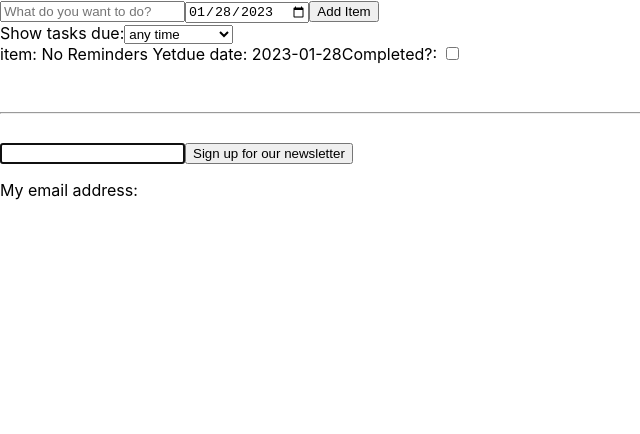
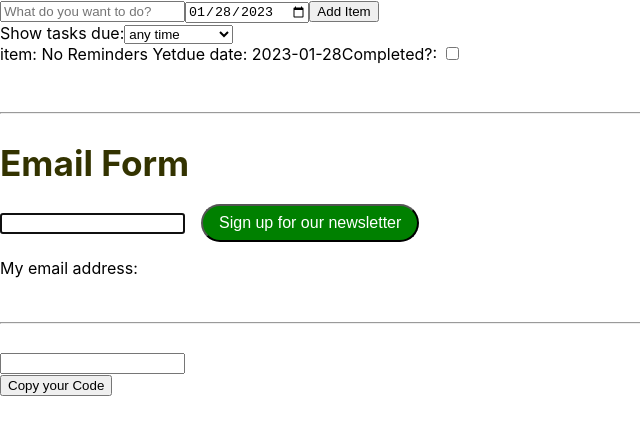
Before and after one commit to godsononah/reminders-app, a React (Create React App) app: page / in a window 1280 px wide. Shown: the top 434 px of the page, without its empty margins (0-640 px from the left). Built offline with nearby package versions, Linux system fonts and the light colour scheme.

Commit message:
New changes

```diff
--- a/package.json
+++ b/package.json
@@ -10,6 +10,7 @@
     "react": "^18.2.0",
     "react-dom": "^18.2.0",
     "react-scripts": "5.0.1",
+    "styled-components": "^5.3.6",
     "web-vitals": "^2.1.4"
   },
   "scripts": {
--- /dev/null
+++ b/src/CodeDisplay.js
@@ -0,0 +1,33 @@
+import React, { Component } from "react";
+
+class CodeDisplay extends Component {
+    constructor(props) {
+        super(props);
+        this.state = { message: '' };
+
+        this.codeField = React.createRef();
+        this.copyCode = this.copyCode.bind(this);
+    }
+
+    componentDidUpdate() {
+        setTimeout(() => this.setState({ message: '' }), 3000);
+    }
+
+    copyCode() {
+        this.codeField.current.select ();
+        document.execCommand('copy');
+        this.setState({ message: 'code copied!' });
+    }
+
+    render() {
+        return (
+            <>
+                <input value={this.props.yourCode}
+                       ref={this.codeField} /> {this.state.message}<br />
+                <button onClick={this.copyCode}>Copy your Code</button>
+            </>
+        )
+    }
+}
+
+export default CodeDisplay;
--- a/src/TestForm.js
+++ b/src/TestForm.js
@@ -1,5 +1,8 @@
 import { useState } from "react";
 import TestFormInput from "./TestFormInput";
+import CodeDisplay from "./CodeDisplay";
+import styles from "./test-form.module.css";
+import styled from "styled-components";
 
 function TestForm(props) {
     const [emailAddress, setEmailAddress] = useState('');
@@ -7,11 +10,23 @@ function TestForm(props) {
         setEmailAddress(e.target.value);
     }
 
+    const Heading = styled.h1 `
+        width: 50;
+        margin: 0 auto;
+        font-size: 2.2em;
+        color: #333300;`
+
     return (
         <form>
+            <Heading>Email Form</Heading>
+            <br />
             <TestFormInput handleEmailChange={handleEmailChange} emailAddress={emailAddress} />
-            <button>Sign up for our newsletter</button>
-            <p>My email address: {emailAddress}</p>
+            <button style={{color: "white", fontSize: "1em", backgroundColor: "green", borderRadius: "3em", padding: ".5em 1em", marginLeft: "1em"}}>Sign up for our newsletter</button>
+            <p>My email address: <span className={styles.redText}>{emailAddress}</span></p>
+            <br />
+            <hr />
+            <br />
+            <CodeDisplay />
         </form>
     )
 }
--- a/src/TestFormInput.js
+++ b/src/TestFormInput.js
@@ -12,7 +12,10 @@ class TestFormInput extends Component {
 
     render() {
         return (
-            <input onChange={this.props.handleEmailChange} value={this.props.emailAddress} type="text" name="emailAddress" ref={this.textView} />
+            <input onChange={this.props.handleEmailChange}
+                   value={this.props.emailAddress}
+                   type="text" name="emailAddress"
+                   ref={this.textView} />
         )
     }
 }
--- /dev/null
+++ b/src/test-form.module.css
@@ -0,0 +1,7 @@
+.bigText {
+    font-size: 4em;
+}
+
+.redText {
+    color: #ff0000;
+}
```
Also changed, not shown: 1 other file (tests, documents, lock files or other folders).
